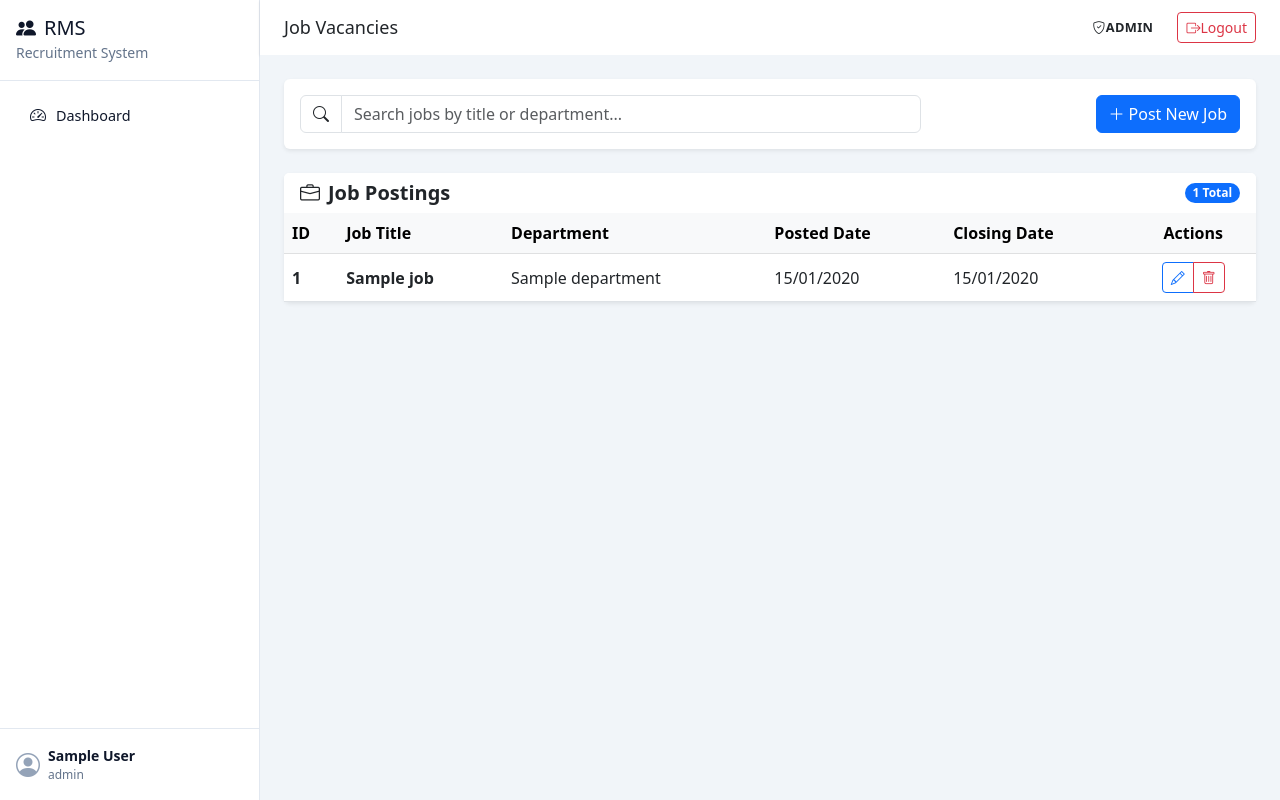
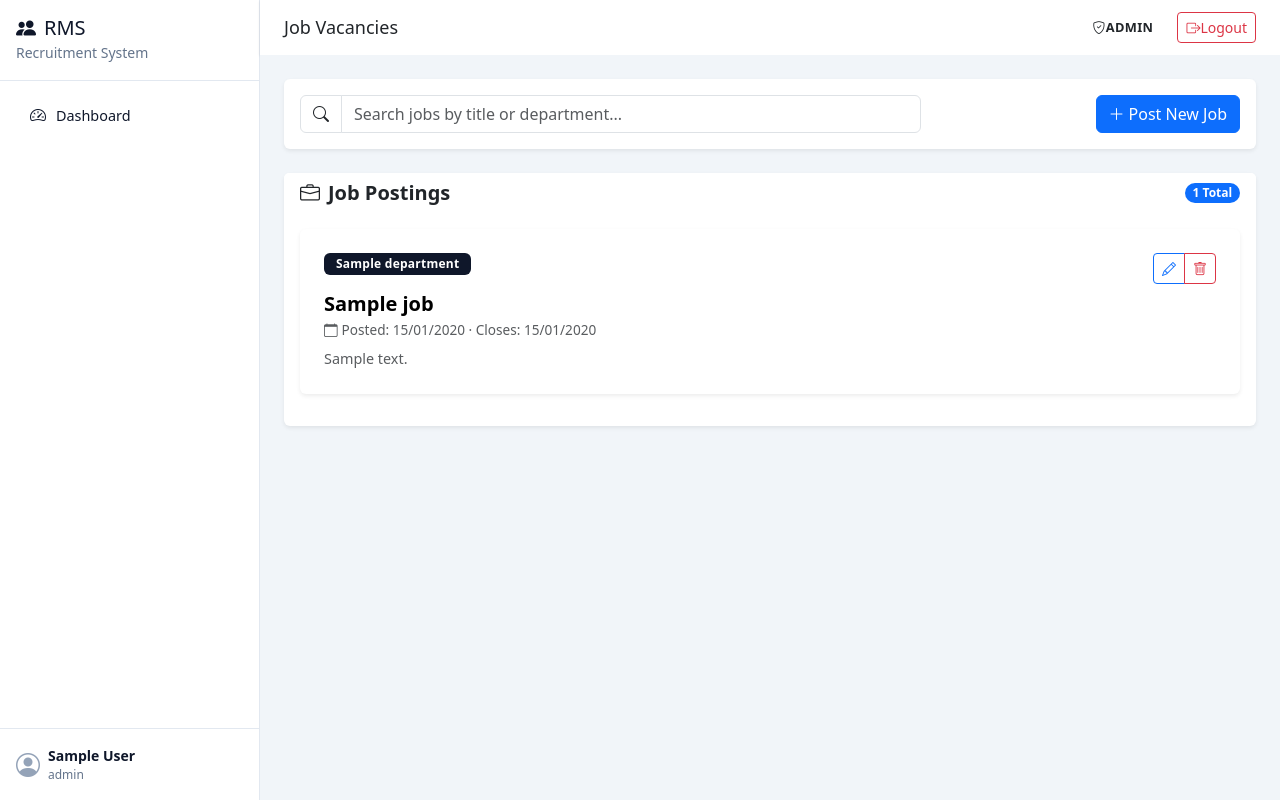
Before and after one commit to denistendo/recruitment_db1, a Django app: template frontend/templates/hr/jobs.html in a window 1280 px wide. Run offline with Django 5.2, Linux system fonts and the light colour scheme; the template is opened without the code that fills it: most values are stand-ins (such as "Sample title", 1, 10 or a date in 2020).

Commit message:
changed the display of the job postings in the hr module to be displayed in cards

```diff
--- a/frontend/static/hr/jobs.css
+++ b/frontend/static/hr/jobs.css
@@ -2,3 +2,17 @@
     font-weight: 600;
     color: var(--text-primary);
 }
+
+.bg-dark-navy {
+    background-color: #0f172a !important;
+    color: #ffffff !important;
+}
+
+.job-card {
+    transition: transform 0.2s ease, box-shadow 0.2s ease;
+}
+
+.job-card:hover {
+    transform: translateY(-2px);
+    box-shadow: 0 12px 24px -8px rgba(0, 0, 0, 0.08) !important;
+}
--- a/frontend/static/hr/jobs.js
+++ b/frontend/static/hr/jobs.js
@@ -70,8 +70,8 @@ function deleteJob(jobId) {
     .then(function (result) {
         if (result.status === 'success') {
             showToast('Job deleted.', 'success');
-            var row = document.getElementById('job-row-' + jobId);
-            if (row) row.remove();
+            var card = document.getElementById('job-card-' + jobId);
+            if (card) card.remove();
         } else {
             showToast(result.message || 'Error deleting job.', 'error');
         }
@@ -84,11 +84,16 @@ function deleteJob(jobId) {
 function filterJobs() {
     var input = document.getElementById('search-jobs');
     if (!input) return;
-    var query = input.value.toLowerCase();
-    var rows = document.querySelectorAll('#jobs-table tbody tr');
-    rows.forEach(function (row) {
-        if (row.id === 'jobs-empty-row') return;
-        var text = row.textContent.toLowerCase();
-        row.style.display = text.indexOf(query) > -1 ? '' : 'none';
-    });
+    var filter = input.value.toLowerCase();
+    var cards = document.getElementsByClassName('job-card');
+
+    for (var i = 0; i < cards.length; i++) {
+        var title = cards[i].getAttribute('data-title');
+        var dept = cards[i].getAttribute('data-dept');
+        if (title.indexOf(filter) > -1 || dept.indexOf(filter) > -1) {
+            cards[i].style.display = '';
+        } else {
+            cards[i].style.display = 'none';
+        }
+    }
 }
--- a/frontend/templates/hr/jobs.html
+++ b/frontend/templates/hr/jobs.html
@@ -30,34 +30,21 @@
     </div>
 </div>
 
-<!-- ======== SECTION: Jobs Table ======== -->
+<!-- ======== SECTION: Jobs Cards ======== -->
 <div class="card border-0 shadow-sm">
     <div class="card-header bg-white border-0 d-flex justify-content-between align-items-center">
         <h5 class="mb-0 fw-bold"><i class="bi bi-briefcase me-2"></i>Job Postings</h5>
         <span class="badge bg-primary rounded-pill">{{ jobs|length }} Total</span>
     </div>
-    <div class="card-body p-0">
-        <div class="table-responsive">
-            <table class="table table-hover mb-0 align-middle" id="jobs-table">
-                <thead class="table-light">
-                    <tr>
-                        <th>ID</th>
-                        <th>Job Title</th>
-                        <th>Department</th>
-                        <th>Posted Date</th>
-                        <th>Closing Date</th>
-                        <th class="text-center">Actions</th>
-                    </tr>
-                </thead>
-                <tbody id="jobs-table-body">
+    <div class="card-body">
+        <div id="jobs-container">
             {% for job in jobs %}
-                    <tr id="job-row-{{ job.job_id }}">
-                        <td class="fw-semibold">{{ job.job_id }}</td>
-                        <td class="job-title-cell"><strong>{{ job.title }}</strong></td>
-                        <td>{{ job.department.department_name|default:"N/A" }}</td>
-                        <td>{{ job.posted_date|date:"d/m/Y"|default:"-" }}</td>
-                        <td>{{ job.closing_date|date:"d/m/Y"|default:"-" }}</td>
-                        <td class="text-center">
+            <div class="card border-0 shadow-sm mb-3 job-card" id="job-card-{{ job.job_id }}" data-title="{{ job.title|lower }}" data-dept="{{ job.department.department_name|lower|default:'' }}">
+                <div class="card-body p-4">
+                    <div class="d-flex justify-content-between align-items-start mb-2">
+                        <span class="badge bg-dark-navy fw-semibold" style="font-size: 0.75rem; padding: 0.3rem 0.75rem; letter-spacing: 0.02em;">
+                            {{ job.department.department_name|default:"General" }}
+                        </span>
                         <div class="btn-group btn-group-sm" role="group">
                             <button class="btn btn-outline-primary" onclick="openEditJobModal({{ job.job_id }}, '{{ job.title|escapejs }}', '{{ job.description|escapejs }}', '{{ job.department.department_id }}', '{{ job.posted_date|date:"Y-m-d"|default:"" }}', '{{ job.closing_date|date:"Y-m-d"|default:"" }}')" title="Edit">
                                 <i class="bi bi-pencil"></i>
@@ -66,19 +53,23 @@
                                 <i class="bi bi-trash"></i>
                             </button>
                         </div>
-                        </td>
-                    </tr>
+                    </div>
+                    <h4 class="fw-bold mb-1" style="font-size: 1.25rem; color: #000;">{{ job.title }}</h4>
+                    <div class="text-muted" style="font-size: 0.85rem;">
+                        <i class="bi bi-calendar me-1"></i>Posted: {{ job.posted_date|date:"d/m/Y"|default:"-" }} &middot; Closes: {{ job.closing_date|date:"d/m/Y"|default:"Open" }}
+                    </div>
+                    <p class="text-muted mt-2 mb-0" style="font-size: 0.9rem; line-height: 1.5;">
+                        {{ job.description|default:"No description available."|truncatechars:200 }}
+                    </p>
+                </div>
+            </div>
             {% empty %}
-                    <tr id="jobs-empty-row">
-                        <td colspan="6" class="text-center text-muted py-5">
-                            <i class="bi bi-inbox empty-state-icon"></i>
-                            <p class="mt-2 mb-0 fw-medium">No job postings found</p>
-                            <small>Create a new job posting to get started.</small>
-                        </td>
-                    </tr>
+            <div class="text-center py-5">
+                <i class="bi bi-inbox" style="font-size: 3rem; color: #94a3b8;"></i>
+                <p class="mt-3 text-muted fw-medium">No job postings found</p>
+                <small class="text-muted">Create a new job posting to get started.</small>
+            </div>
             {% endfor %}
-                </tbody>
-            </table>
         </div>
     </div>
 </div>
```
Lines whose indentation alone changed are shown as unchanged.
